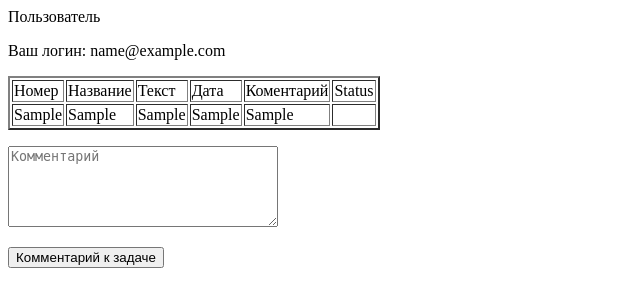
After one commit to drhtka/crm, a Django app: template templates/main/taskcard.html in a window 1280 px wide. The commit adds this page. Shown: the top 307 px of the page, without its empty margins (0-640 px from the left). Run offline with Django 3.2, Linux system fonts and the light colour scheme; the template is opened without the code that fills it: most values are stand-ins (such as "Sample title", 1, 10 or a date in 2020).

Commit message:
answer_comment

```diff
--- a/main/models.py
+++ b/main/models.py
@@ -27,9 +27,11 @@ class CreatreTasks(models.Model):
     textarea = models.TextField(max_length=300, blank=True, null=True)
     created = models.DateField('Дата создания', auto_now_add=True, null=True)
     answear = models.TextField('Комментарии', blank=True)
+    status_task = models.IntegerField(blank=True, null=True)
 
     class Meta:
         #managed = True
+        ordering = ('id',)
         db_table = 'createtask'
 
 class Roles(models.Model):
--- a/main/urls.py
+++ b/main/urls.py
@@ -3,7 +3,7 @@
 
 #from django.contrib import admin
 from django.urls import path
-from main.views import MainPageView, UsersSiteView, LogginView, LkView, LkTaskView, RolesView, CommentView
+from main.views import MainPageView, UsersSiteView, LogginView, LkView, LkTaskView, RolesView, CommentView, TasskCardView, AnswerCommentView
 #app_name = 'index'
 
 urlpatterns = [
@@ -14,4 +14,6 @@ urlpatterns = [
     path('lk_task/', LkTaskView.as_view(), name='lk_task'),
     path('roles/', RolesView.as_view(), name='roles'),
     path('comment/', CommentView.as_view(), name='comment'),
+    path('taskcard', TasskCardView.as_view(), name='taskcard'),
+    path('answer_comment', AnswerCommentView.as_view(), name='answer_comment'),
 ]
--- a/templates/main/lk_admin.html
+++ b/templates/main/lk_admin.html
@@ -64,7 +64,7 @@
             <td>{{ all_task_s.4 }}</td>
             <td>{{ all_task_s.5 }}</td>
             {% comment %}{{ all_task_s.6 }}{% endcomment %}
-            <td><a href="{% url 'taskcard' %}?task={{ all_task_s.2 }}">Подробности задачи</a></td></tr>
+            <td><a href="{% url 'taskcard' %}?task={{ all_task_s.0 }}">Подробности задачи</a></td></tr>
             {% endfor %}
 
 </tbody>
--- /dev/null
+++ b/templates/main/taskcard.html
@@ -0,0 +1,54 @@
+<!doctype html>
+<html lang="en">
+<head>
+    <meta charset="UTF-8">
+    <meta name="viewport"
+          content="width=device-width, user-scalable=no, initial-scale=1.0, maximum-scale=1.0, minimum-scale=1.0">
+    <meta http-equiv="X-UA-Compatible" content="ie=edge">
+    <title>Document</title>
+</head>
+<body>
+Пользователь
+<p>Ваш логин: {{ lk_email }}</p>
+<table border="2">
+        <tbody>
+            <tr>
+                <td>Номер</td>
+                <td>Название</td>
+                <td>Текст</td>
+                <td>Дата</td>
+                <td>Коментарий</td>
+                <td>Status</td>
+
+            </tr>
+{% for id_task_s in id_task %}
+    <td>{{ id_task_s.0 }}</td>
+    <td>{{ id_task_s.2 }}</td>
+    <td>{{ id_task_s.3 }}</td>
+    <td>{{ id_task_s.4 }}</td>
+    <td>{{ id_task_s.5 }}</td>
+    <td>
+            {% if id_task_s.6 == 1 %}
+            <div class="task_work">В работе</div>
+            {% endif %}
+         {% if id_task_s.6 == 2 %}
+             <div class="task_end">Закончена</div>
+            {% endif %}
+         {% if id_task_s.6 == 3 %}
+            <div class="task_cancellation">Отменена</div>
+            {% endif %}
+    </td>
+    </tr>
+
+{% endfor %}
+
+</tbody>
+</table>
+<form action="{% url 'answer_comment' %}" method="post">
+     {% csrf_token %}
+        <input type="hidden" name="task_idd" value="{{ id_task.0.0 }}">
+    <p><textarea type="text" name="comment" maxlength="300" cols="31" rows="5" placeholder="Комментарий"></textarea></p>
+     </p><input value="Комментарий к задаче" type="submit">
+</form>
+</body>
+</html>
```
Also changed, not shown: main/views.py (+43 -6 lines).
